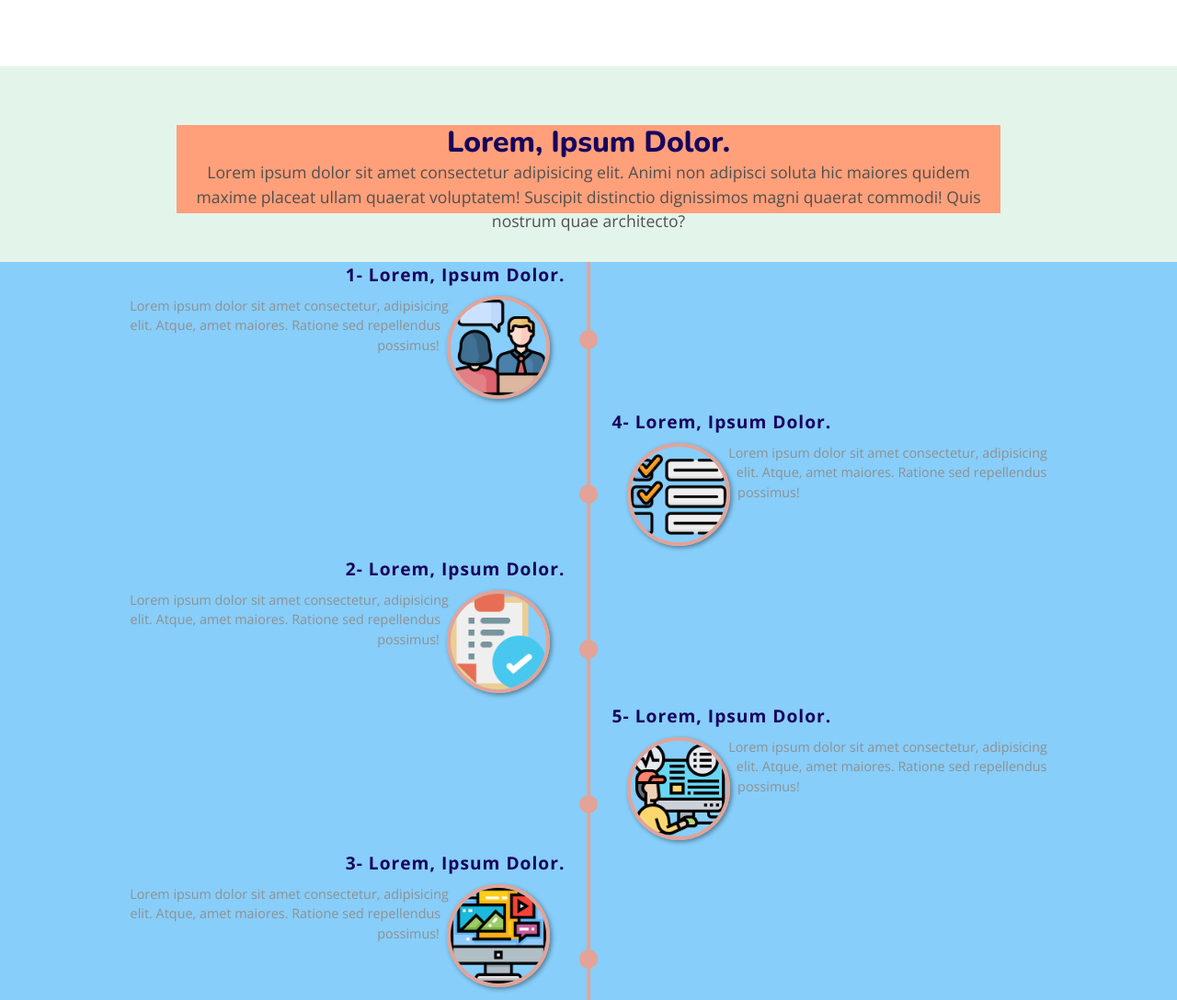
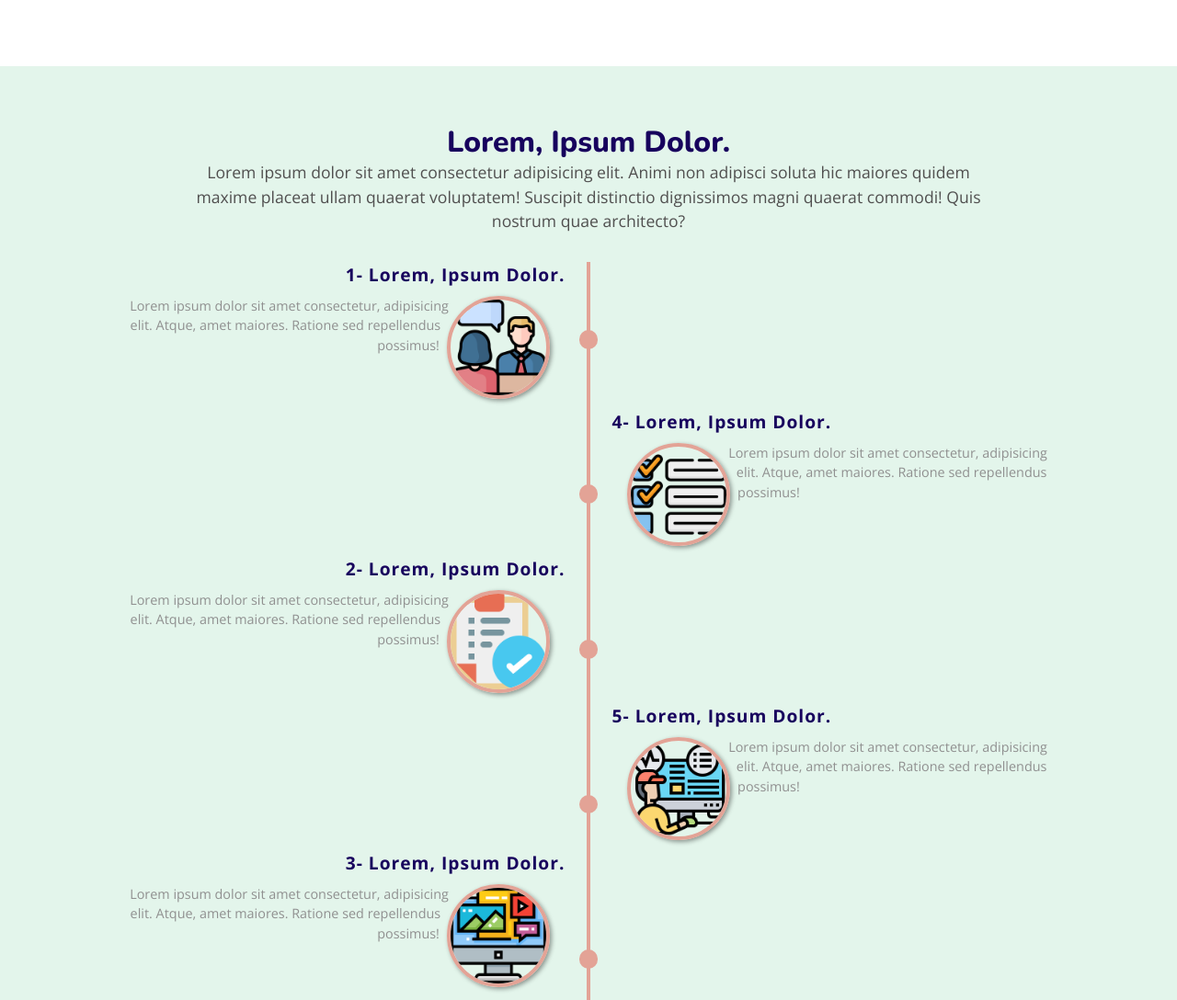
Before and after one commit to AOKeklik/CSS-ResponsiveWebsite-7, a website: page index.html in a window 1280 px wide. Shown: the part 1480-2568 px from the top of the page at 92% size. Drawn offline with nearby package versions, Linux system fonts and the light colour scheme.

Commit message:
Section workflow was updated.

```diff
--- a/sass/pages/_home.scss
+++ b/sass/pages/_home.scss
@@ -100,14 +100,10 @@
         width: 70%;
         height: 6rem; /* 96px */
         text-align: center;
-
-        background-color: lightsalmon;
     }
     &-bottom {
         flex: 0 85%;
         display: flex;
-
-        background-color: lightskyblue;
     }
     &-flow {
         flex: 1;
```
Also changed, not shown: css/style.css.
